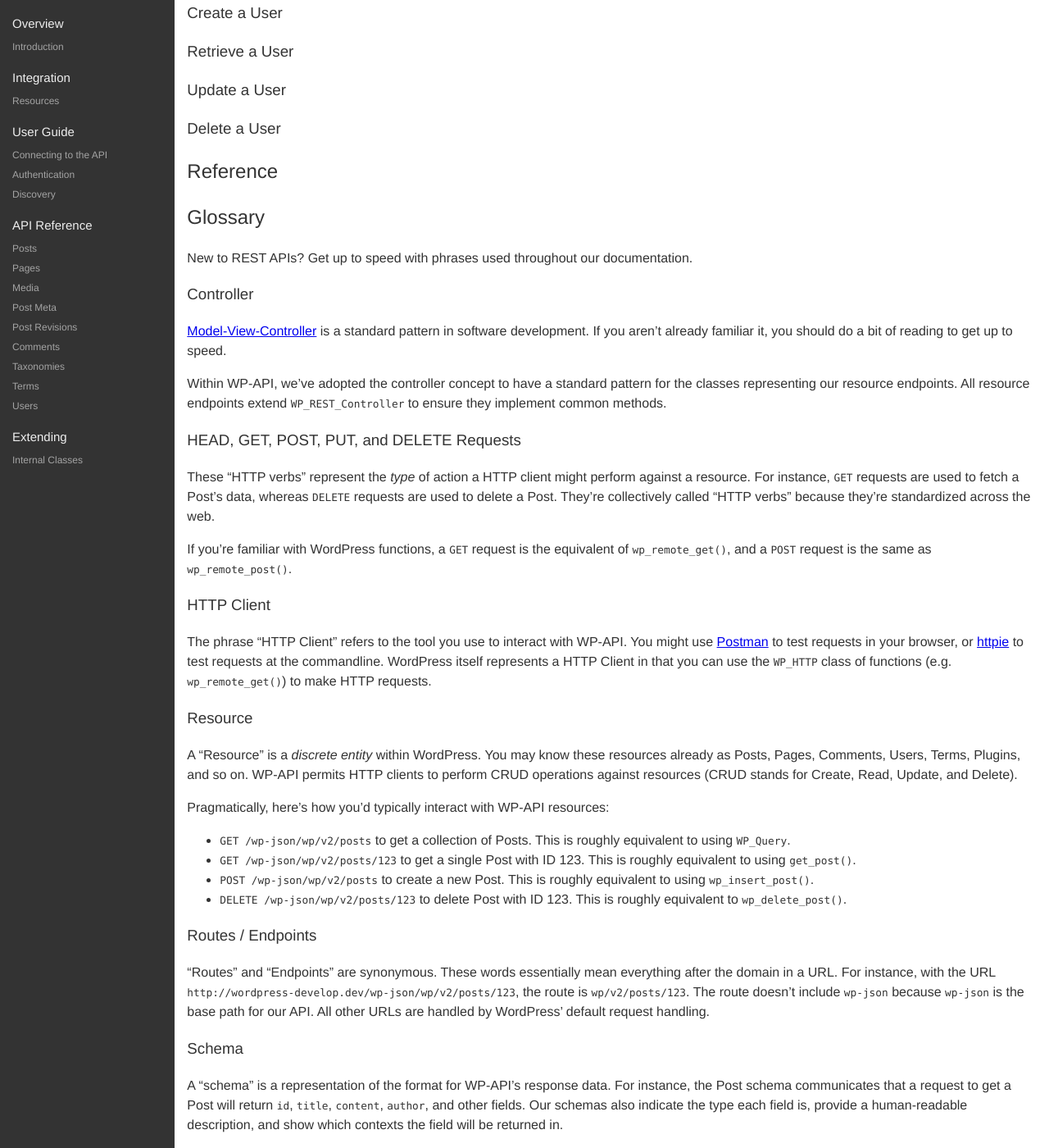
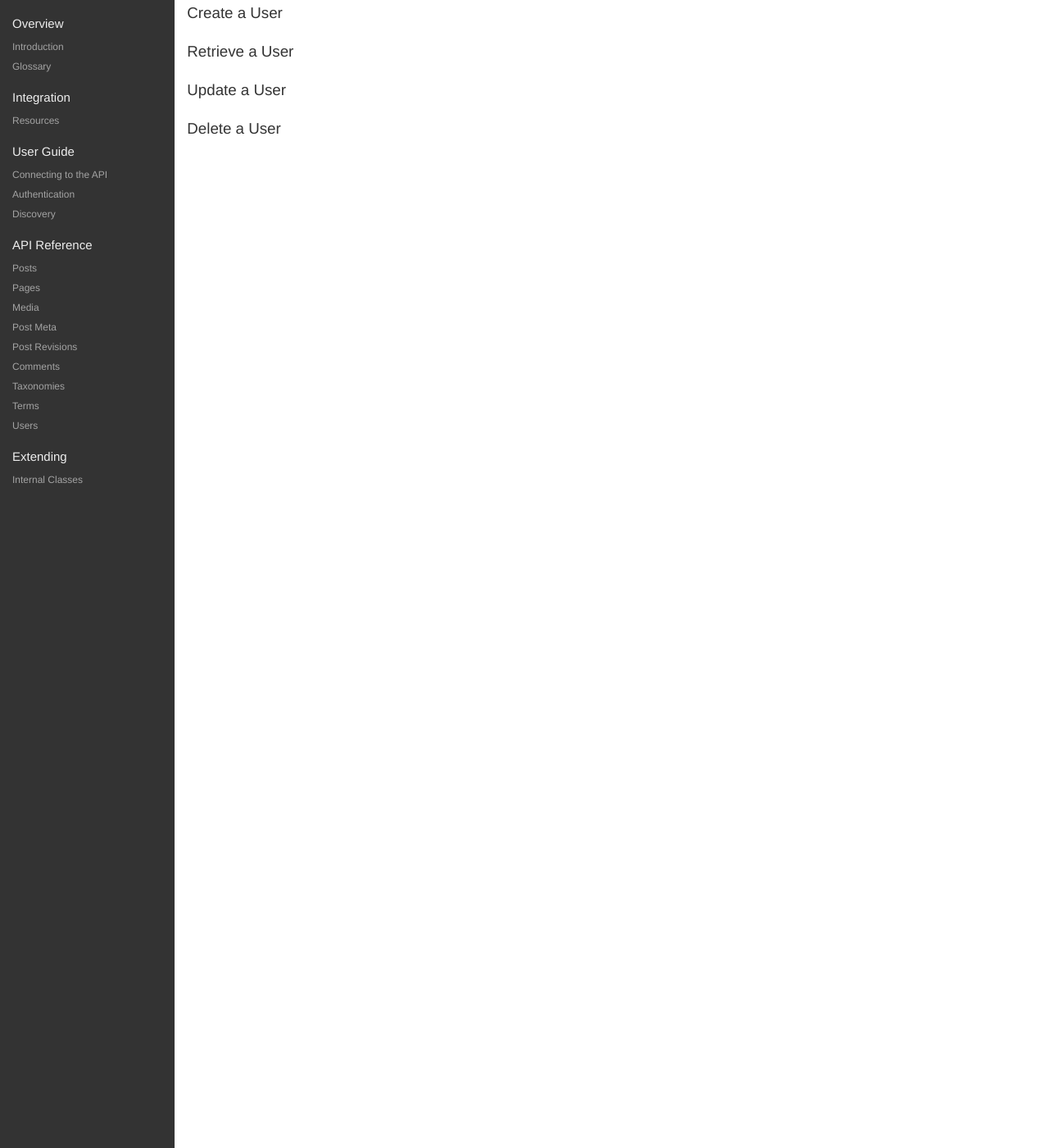
Before and after one commit to WP-API/docs-v2, a Jekyll site: the page built from index.md, in a window 1280 px wide and 1400 px high, scrolled down 8608 px. Shown: the whole window at 82% size. Built offline with Jekyll 4.4.1, drawn with Linux system fonts in a browser that asks for light colours; Markdown is read by kramdown in place of the engine named in the settings.

Commit message:
Split glossary to separate file

```diff
--- a/_data/navigation.yml
+++ b/_data/navigation.yml
@@ -2,6 +2,9 @@
   items:
     - title: Introduction
       page: index.md
+
+    - title: Glossary
+      page: glossary.md
 
 - title: Integration
   items:
--- a/index.md
+++ b/index.md
@@ -33,11 +33,3 @@ API, including errors.
 	{% capture users %}{% include routes/users.md %}{% endcapture %}
 	{{ users | markdownify }}
 </div>
-
-<div class="reference">
-	<h1 id="reference">Reference</h1>
-
-	{% capture glossary %}{% include reference/glossary.md %}{% endcapture %}
-	{{ glossary | markdownify }}
-
-</div>
```
Also changed, not shown: glossary.md (renamed from _includes/reference/glossary.md).
